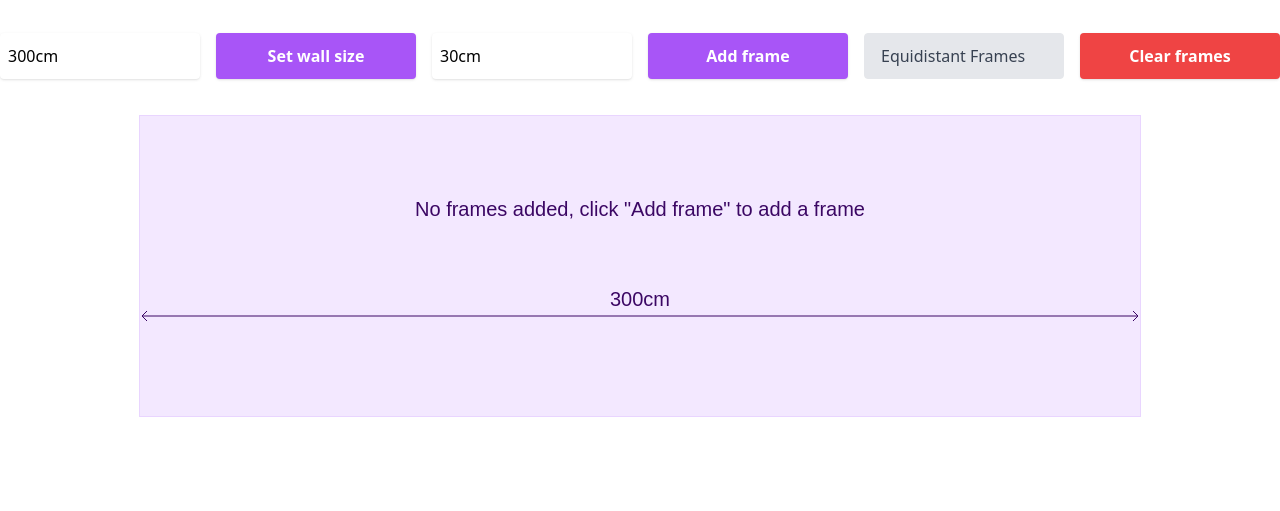
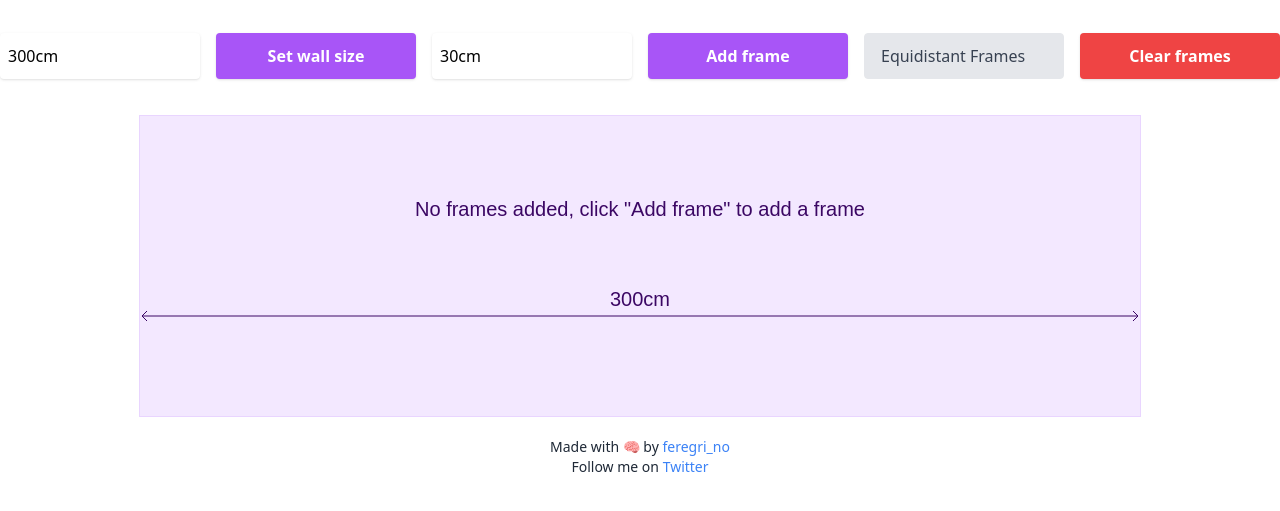
Before and after one commit to fferegrino/framearrangement.com, a website: page index.html in a window 1280 px wide. Shown: the part 139-650 px from the top of the page. Drawn offline with Linux system fonts and the light colour scheme.

Commit message:
Add credits

```diff
--- a/index.html
+++ b/index.html
@@ -1,4 +1,6 @@
+<!DOCTYPE html>
 <html>
+  <meta charset="UTF-8">
   <head>
     <title>Frame Arrangement</title>
     <meta name="description" content="A tool for calculating optimal distances between picture frames on a wall." />
@@ -71,6 +73,13 @@
     <div class="container mx-auto flex items-start justify-center my-5">
       <canvas class="border border-purple-200 bg-purple-100" id="wall" width="1000" height="300"></canvas>
     </div>
+    <div class="container mx-auto flex items-start justify-center my-5">
+      <!-- Add footer with social links and credits -->
+      <footer class="text-center text-gray-800">
+        <p class="text-sm">Made with 🧠 by <a href="https://feregri.no" target="_blank" class="text-blue-500">feregri_no</a></p>
+        <p class="text-sm">Follow me on <a href="https://twitter.com/feregri_no" target="_blank" class="text-blue-500">Twitter</a></p>
+      </footer>
+      </div>
     <script src="index.js"></script>
 
     <!-- 100% privacy-first analytics -->
```
Also changed, not shown: index.css.
